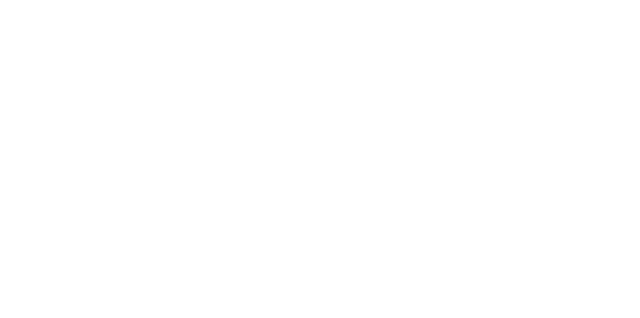
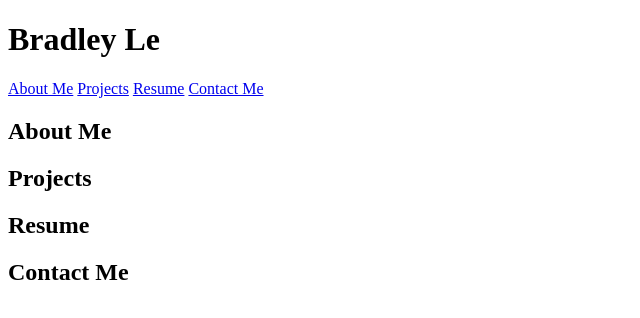
Before and after one commit to PentaZoned/portfolio-1, a plain HTML site: page index.html in a window 1280 px wide. Shown: the whole page, without its empty margins (0-640 px from the left). Drawn offline with Linux system fonts and the light colour scheme.

Commit message:
added nav linking to section, updated README file

```diff
--- a/index.html
+++ b/index.html
@@ -1,22 +1,50 @@
 <!DOCTYPE html>
 <html lang="en">
+
 <head>
     <meta charset="UTF-8">
     <meta http-equiv="X-UA-Compatible" content="IE=edge">
     <meta name="viewport" content="width=device-width, initial-scale=1.0">
-    <title>Document</title>
+    <title>Bradley Le's Portfolio</title>
     <link rel="stylsheet" href="/assets/reset.css">
     <link rel="stylsheet" href="/assets/style.css">
 </head>
 
 <body>
     <header>
-
+        <h1>Bradley Le</h1>
+        <nav>
+            <a href="#about">About Me</a>
+            <a href="#projects">Projects</a>
+            <a href="#resume">Resume</a>
+            <a href="#contact">Contact Me</a>
+        </nav>
     </header>
 
     <main>
+        <section id="about">
+            <h2>About Me</h2>
+        </section>
+
+        <section id="projects">
+            <h2>Projects</h2>
+        </section>
+
+        <section id="resume">
+            <h2>Resume</h2>
+        </section>
+
+        <section id="contact">
+            <h2>Contact Me</h2>
+            <form>
+            </form>
+        </section>
 
     </main>
+
+    <footer>
+
+    </footer>
 
 </body>
 
```
Also changed, not shown: 1 other file.
